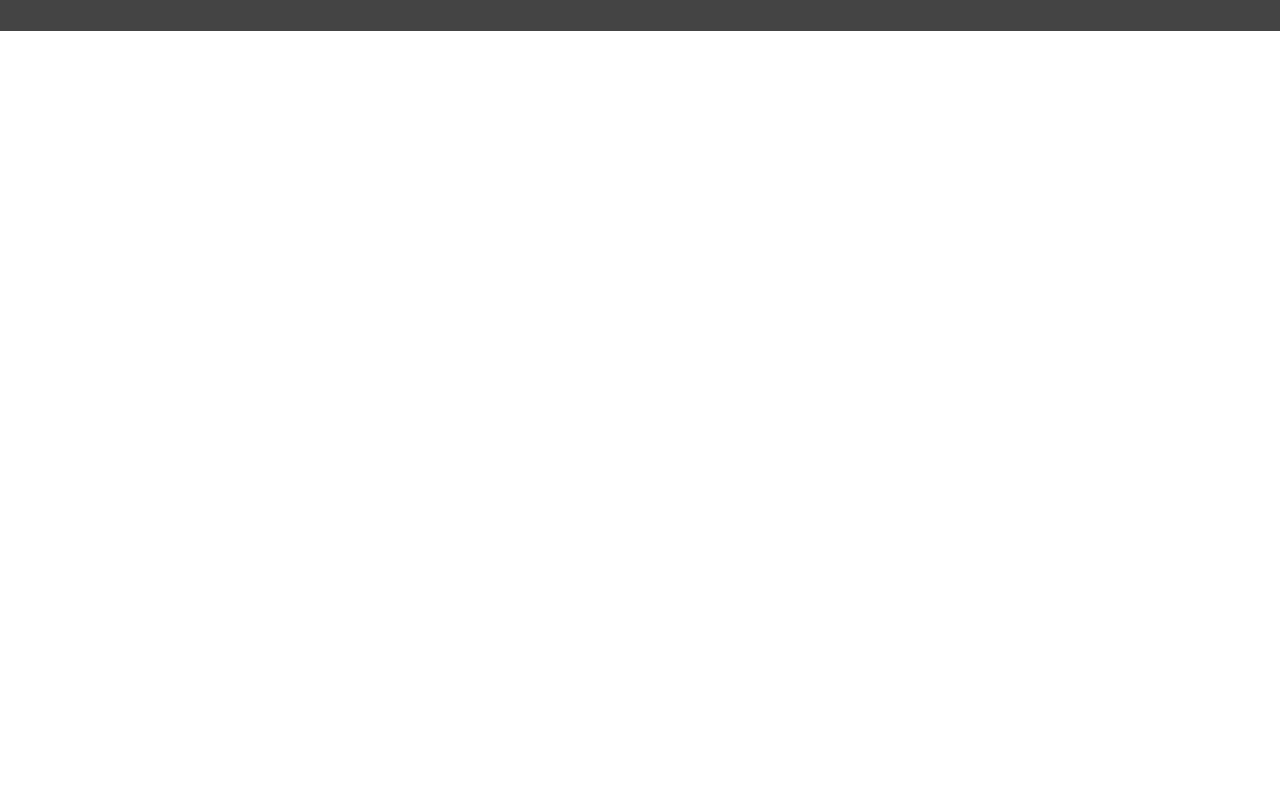
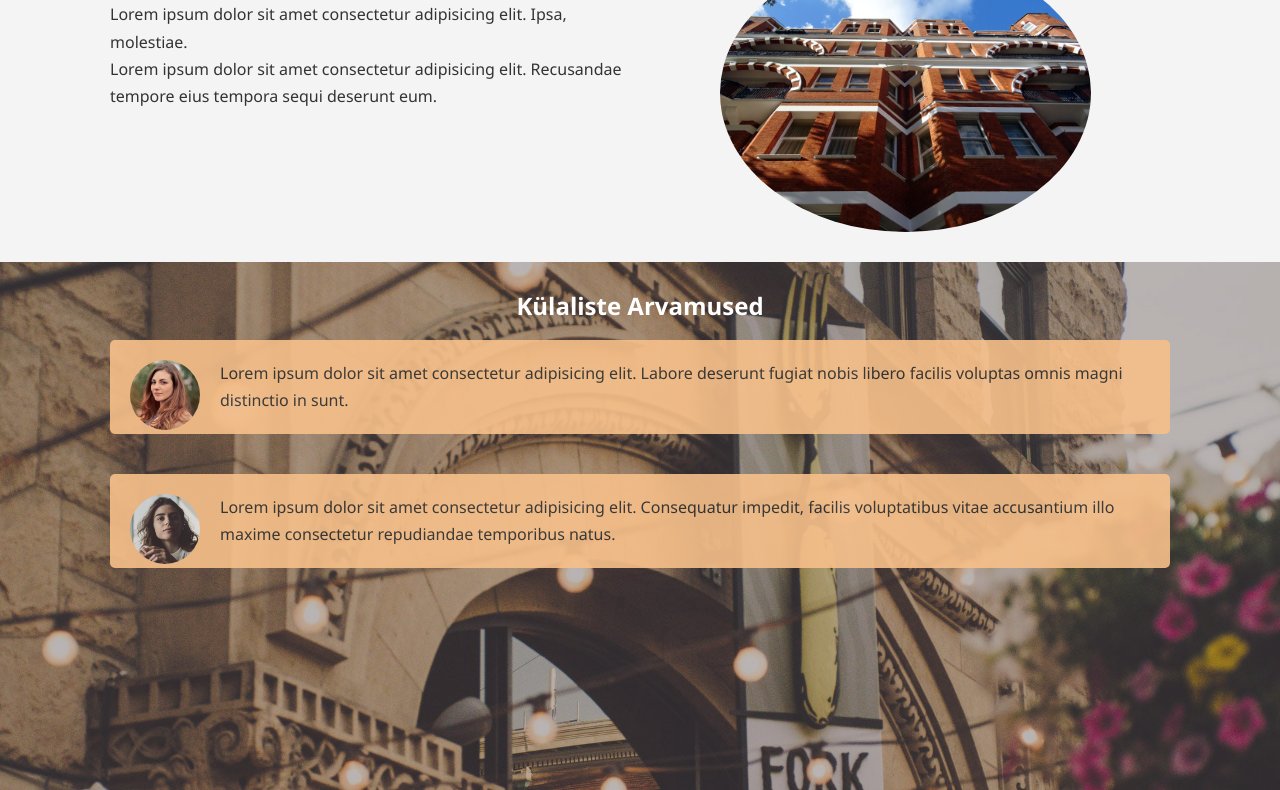
Before and after one commit to kirkeruuven/HotelWebsiteHTMLCSS, a plain HTML site: page website/about.html in a window 1280 px wide. Shown: the part 143-933 px from the top of the page. Before the commit the page ends 800 px from the top, so only its background shows below. Drawn offline with Linux system fonts and the light colour scheme.

Commit message:
Lõpetasin va Mobiilivaade

```diff
--- a/website/about.html
+++ b/website/about.html
@@ -20,6 +20,33 @@
             </div>
         </nav>
     </header>
+    <!--info-->
+    <section id="about-info" class="bg-light py-30">
+        <div class="container">
+        <div class="info-left">
+            <h1>VOCO <span class="text-primary">Kirjeldus</span></h1>
+            <p>Lorem ipsum dolor sit amet consectetur adipisicing elit. Ipsa, molestiae.</p>
+            <p>Lorem ipsum dolor sit amet consectetur adipisicing elit. Recusandae tempore eius tempora sequi deserunt eum.</p>
+        </div>
+        <div class="info-right">
+            <img src="img/photo-2.jpg" alt="hotell">
+        </div>
+        </div>
+    </section>
+    <!--client testimonials-->
+    <section id="testimonials" class="py-30">
+        <div class="container">
+            <h2>Külaliste Arvamused</h2>
+            <div class="testimonial bg-primary">
+                <img src="img/person-1.jpg" alt="Kati">
+            <p>Lorem ipsum dolor sit amet consectetur adipisicing elit. Labore deserunt fugiat nobis libero facilis voluptas omnis magni distinctio in sunt.</p>
+            </div>
+            <div class="testimonial bg-primary">
+                <img src="img/person-2.jpg" alt="Kadri">
+            <p>Lorem ipsum dolor sit amet consectetur adipisicing elit. Consequatur impedit, facilis voluptatibus vitae accusantium illo maxime consectetur repudiandae temporibus natus.</p>
+            </div>
+        </div>
+    </section>
     <div class="clear"></div>
         <footer>
             <p>VOCO ©2024, Kõik Õigused On Kaitstud.</p>
--- a/website/css/style.css
+++ b/website/css/style.css
@@ -160,3 +160,64 @@ footer {
 .clear {
     clear: both;
 }
+/* about */
+#about-info .info-left{
+    float: left;
+    width: 50%;
+    min-height: 100%;
+}
+#about-info .info-right{
+    float: right;
+    width: 50%;
+    min-height: 100%;
+}
+#about-info .info-right img{
+    display: block;
+    margin: auto;
+    width: 70%;
+    border-radius: 50%;
+}
+.py-30{
+    padding: 30px 0;
+}
+/* testimonials */
+#testimonials{
+    height: 600px;
+    background: url("../img/test-bg.jpg") no-repeat center center/cover;
+}
+#testimonials h2{
+    color: #fff;
+    text-align: center;
+}
+#testimonials .testimonial{
+    padding: 20px;
+    margin-bottom: 40px;
+    border-radius: 5px;
+    opacity: 0.9;
+}
+#testimonials .testimonial img{
+   width: 70px;
+   float: left;
+   margin-right: 20px;
+   border-radius: 50%;
+}
+/* contact */
+#contact-form .form-group{
+    margin-bottom: 20px;
+}
+#contact-form .form-group label{
+    display: block;
+    margin-bottom: 5px;
+}
+#contact-form .form-group input, #contact-form .form-group textarea{
+    width: 100%;
+    padding: 10px;
+    border: 1px soli #ddd;
+}
+#contact-form .form-group textarea{
+    height: 200px;
+}
+#contact-form .form-group input:focus, #contact-form .form-group textarea:focus{
+    outline: none;
+    border-color: #f7c08a;
+}
```
Also changed, not shown: website/contact.html (+22 -0 lines).
